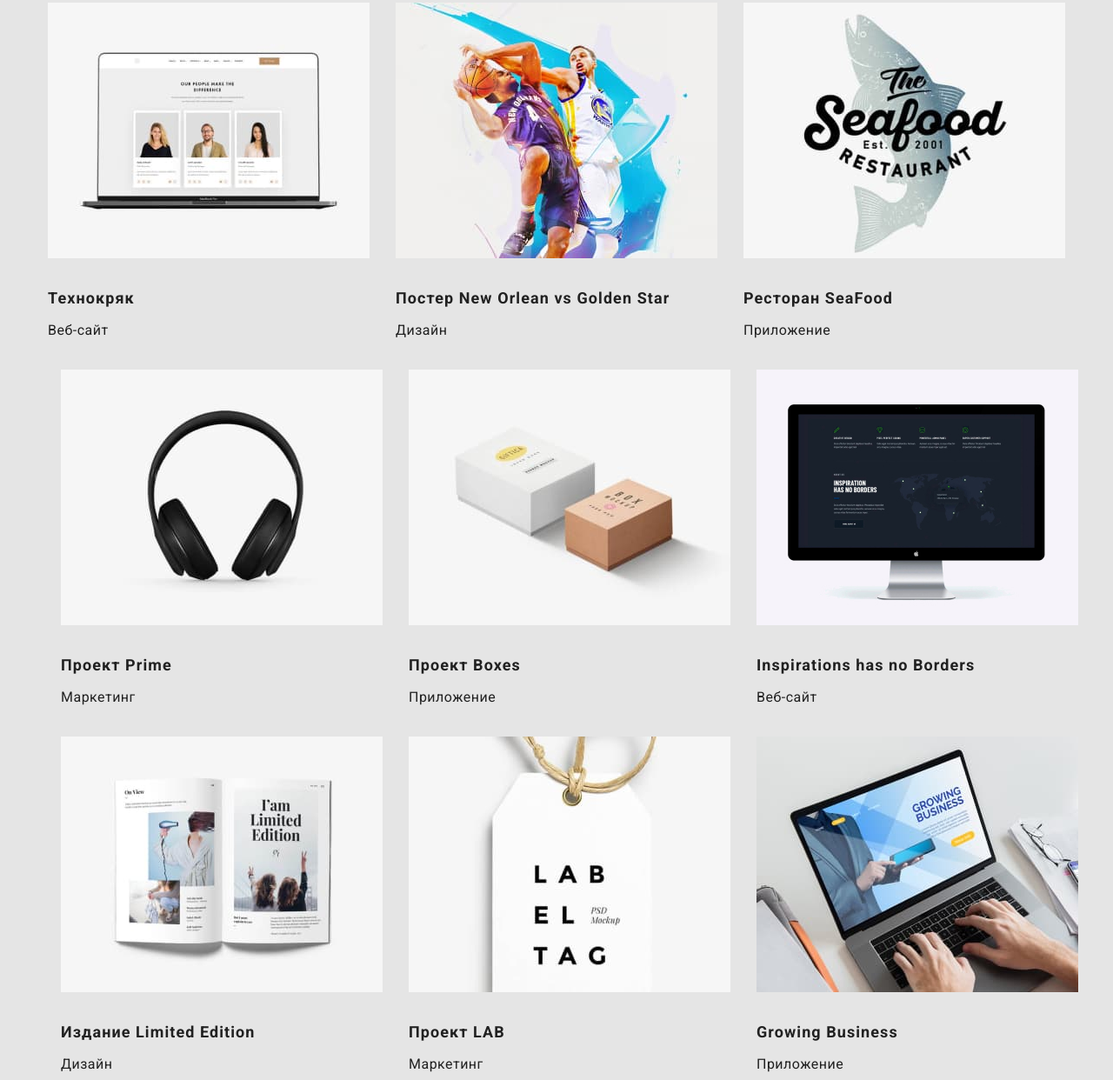
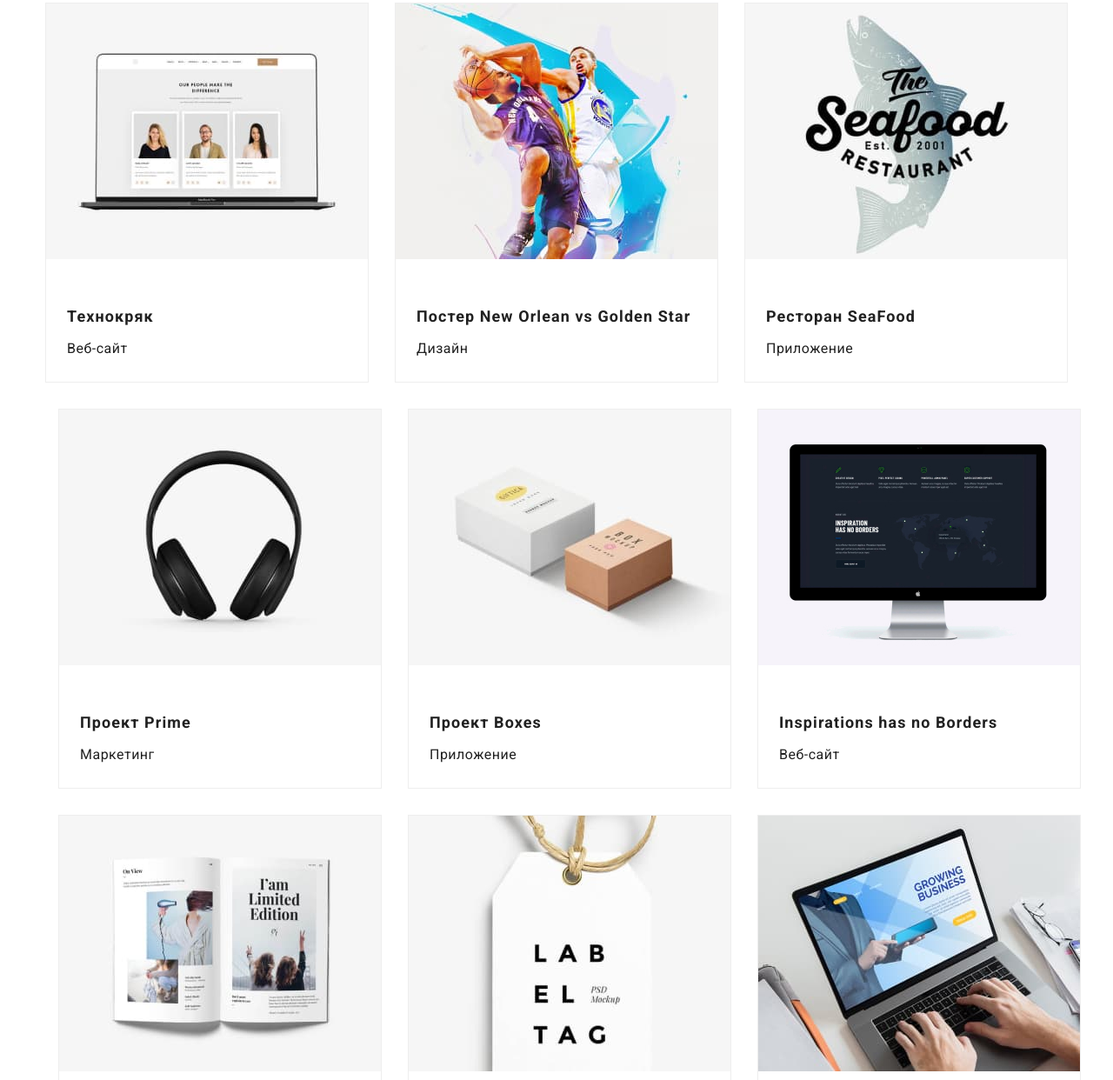
Before and after one commit to RomanStoichev/goit-markup-hw-03, a plain HTML site: page portfolio.html in a window 1280 px wide. Shown: the part 271-1513 px from the top of the page at 87% size. Drawn offline with nearby package versions, Linux system fonts and the light colour scheme.

Commit message:
починен бордер списка и маржин тескта списка

```diff
--- a/css/styles.css
+++ b/css/styles.css
@@ -16,6 +16,9 @@ body {
   font-size: 14px;
   line-height: 1.71;
   letter-spacing: 0.03em;
+}
+.portfolio-body {
+  background-color: #fff;
 }
 h1,
 h2,
@@ -200,6 +203,9 @@ a {
 }
 /* portfolio */
 .portfolio-title {
+  width: 322px;
+  height: 36px;
+
   color: var(--title-text-color);
   font-weight: 700;
   font-size: 18px;
@@ -207,6 +213,9 @@ a {
   letter-spacing: 0.06em;
 }
 .portfolio-text {
+  width: 322px;
+  height: 33px;
+
   color: var(--title-text-color);
   font-weight: 400;
   font-size: 16px;
@@ -363,6 +372,7 @@ a {
   margin-left: 30px;
 }
 .list-item {
+  border: 1px solid #eeeeee;
   margin-bottom: 30px;
 }
 .projects.list > li:not (:last-child) {
@@ -375,3 +385,6 @@ a {
 .projects h3 {
   margin-bottom: 4px;
 }
+.portfolio-list-text {
+  padding: 20px 24px;
+}
--- a/portfolio.html
+++ b/portfolio.html
@@ -17,7 +17,7 @@
     />
     <link rel="stylesheet" href="./css/styles.css" />
   </head>
-  <body>
+  <body class="portfolio-body">
     <!-- Навигация-->
     <header class="main-nav">
       <div class="container container-header">
@@ -84,8 +84,11 @@
                 alt="веб-сайт Технокряк"
                 width="370"
               />
+
+              <div class="portfolio-list-text">
                 <h3 class="portfolio-title">Технокряк</h3>
                 <p class="portfolio-text">Веб-сайт</p>
+              </div>
             </li>
             <li class="list-item">
               <img
@@ -93,23 +96,33 @@
                 alt="постер NewOrlean vs GoldenStar"
                 width="370"
               />
-              <h3 class="portfolio-title">Постер New Orlean vs Golden Star</h3>
+              <div class="portfolio-list-text">
+                <h3 class="portfolio-title">
+                  Постер New Orlean vs Golden Star
+                </h3>
                 <p class="portfolio-text">Дизайн</p>
+              </div>
             </li>
             <li class="list-item">
               <img src="./images/seafood.jpg" alt="Ресторан SeaFood" />
+              <div class="portfolio-list-text">
                 <h3 class="portfolio-title">Ресторан SeaFood</h3>
                 <p class="portfolio-text">Приложение</p>
+              </div>
             </li>
             <li class="list-item">
               <img src="./images/prime.jpg" alt="проект Prime" width="370" />
+              <div class="portfolio-list-text">
                 <h3 class="portfolio-title">Проект Prime</h3>
                 <p class="portfolio-text">Маркетинг</p>
+              </div>
             </li>
             <li class="list-item">
               <img src="./images/boxes.jpg" alt="проект Boxes" width="370" />
+              <div class="portfolio-list-text">
                 <h3 class="portfolio-title">Проект Boxes</h3>
                 <p class="portfolio-text">Приложение</p>
+              </div>
             </li>
             <li class="list-item">
               <img
@@ -117,8 +130,10 @@
                 alt="Inspirations has no Bordes"
                 width="370"
               />
+              <div class="portfolio-list-text">
                 <h3 class="portfolio-title">Inspirations has no Borders</h3>
                 <p class="portfolio-text">Веб-сайт</p>
+              </div>
             </li>
             <li class="list-item">
               <img
@@ -126,13 +141,17 @@
                 alt="Издание Limited Edition"
                 width="370"
               />
+              <div class="portfolio-list-text">
                 <h3 class="portfolio-title">Издание Limited Edition</h3>
                 <p class="portfolio-text">Дизайн</p>
+              </div>
             </li>
             <li class="list-item">
               <img src="./images/lab.jpg" alt="Проект LAB" width="370" />
+              <div class="portfolio-list-text">
                 <h3 class="portfolio-title">Проект LAB</h3>
                 <p class="portfolio-text">Маркетинг</p>
+              </div>
             </li>
 
             <li class="list-item">
@@ -141,8 +160,10 @@
                 alt="Growing Business"
                 width="370"
               />
+              <div class="portfolio-list-text">
                 <h3 class="portfolio-title">Growing Business</h3>
                 <p class="portfolio-text">Приложение</p>
+              </div>
             </li>
           </ul>
         </div>
```
Also changed, not shown: 1 other file. Lines whose indentation alone changed are shown as unchanged.
